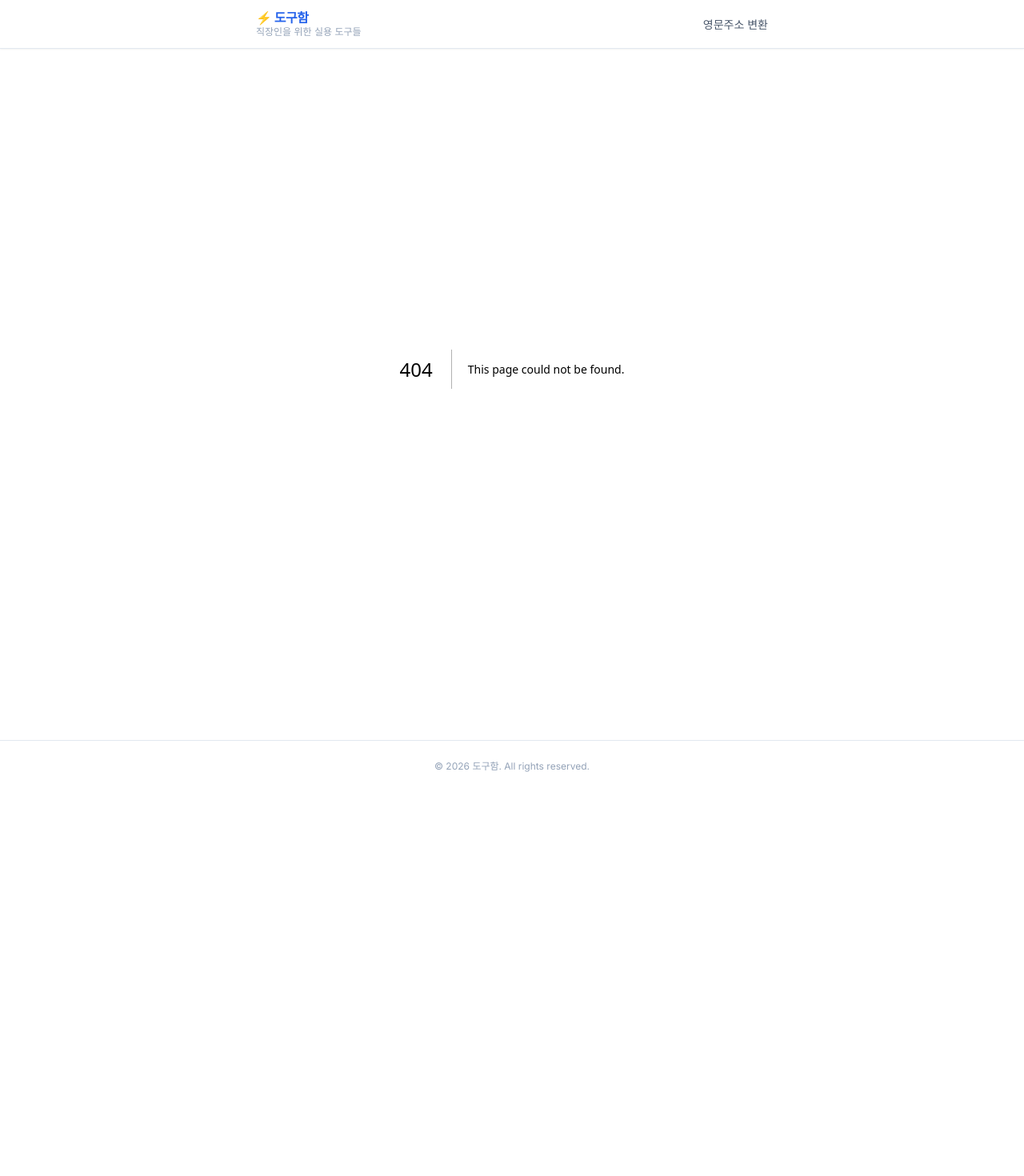
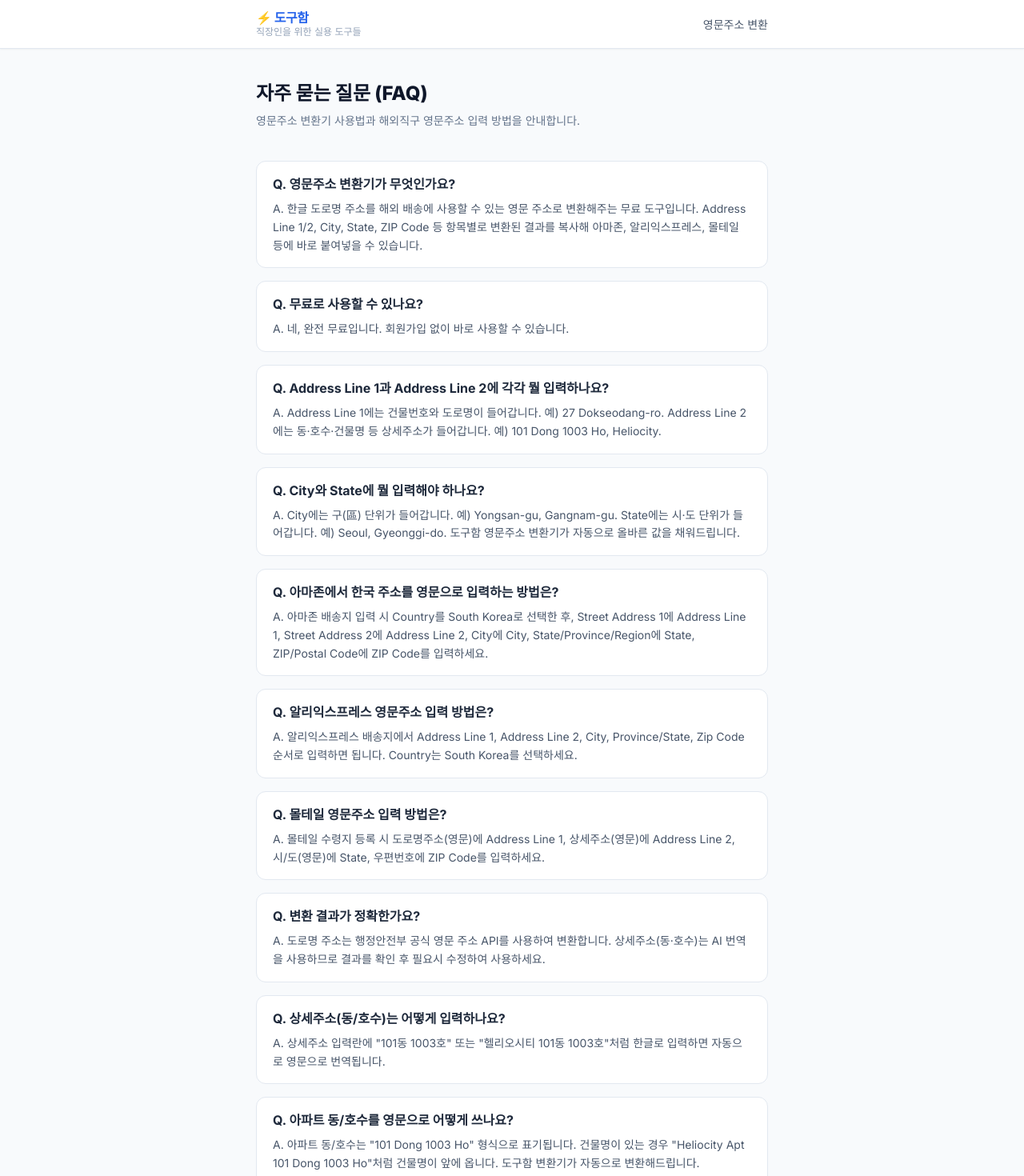
Before and after one commit to briankim9834/addr-converter, a Next.js app: page /address/faq in a window 1280 px wide. Before the commit this address had no page. Shown: the top 1470 px of the page at 80% size. Before the commit the page ends 990 px from the top, so only its background shows below. Built offline with nearby package versions, Linux system fonts and the light colour scheme.

Commit message:
feat: FAQ 페이지 추가 (JSON-LD 구조화 데이터 포함)

```diff
--- /dev/null
+++ b/app/address/faq/page.tsx
@@ -0,0 +1,106 @@
+import type { Metadata } from 'next'
+import Link from 'next/link'
+
+export const metadata: Metadata = {
+  title: '영문주소 변환 자주 묻는 질문 (FAQ) — 도구함',
+  description:
+    '영문주소 변환기 사용법, 아마존·알리익스프레스·몰테일 주소 입력 방법 등 자주 묻는 질문에 답합니다.',
+  alternates: { canonical: 'https://doguham.kr/address/faq' },
+  openGraph: {
+    title: '영문주소 변환 자주 묻는 질문 (FAQ)',
+    description: '영문주소 변환기 사용법과 해외직구 영문주소 입력 방법을 안내합니다.',
+    url: 'https://doguham.kr/address/faq',
+  },
+}
+
+const faqs = [
+  {
+    q: '영문주소 변환기가 무엇인가요?',
+    a: '한글 도로명 주소를 해외 배송에 사용할 수 있는 영문 주소로 변환해주는 무료 도구입니다. Address Line 1/2, City, State, ZIP Code 등 항목별로 변환된 결과를 복사해 아마존, 알리익스프레스, 몰테일 등에 바로 붙여넣을 수 있습니다.',
+  },
+  {
+    q: '무료로 사용할 수 있나요?',
+    a: '네, 완전 무료입니다. 회원가입 없이 바로 사용할 수 있습니다.',
+  },
+  {
+    q: 'Address Line 1과 Address Line 2에 각각 뭘 입력하나요?',
+    a: 'Address Line 1에는 건물번호와 도로명이 들어갑니다. 예) 27 Dokseodang-ro. Address Line 2에는 동·호수·건물명 등 상세주소가 들어갑니다. 예) 101 Dong 1003 Ho, Heliocity.',
+  },
+  {
+    q: 'City와 State에 뭘 입력해야 하나요?',
+    a: 'City에는 구(區) 단위가 들어갑니다. 예) Yongsan-gu, Gangnam-gu. State에는 시·도 단위가 들어갑니다. 예) Seoul, Gyeonggi-do. 도구함 영문주소 변환기가 자동으로 올바른 값을 채워드립니다.',
+  },
+  {
+    q: '아마존에서 한국 주소를 영문으로 입력하는 방법은?',
+    a: '아마존 배송지 입력 시 Country를 South Korea로 선택한 후, Street Address 1에 Address Line 1, Street Address 2에 Address Line 2, City에 City, State/Province/Region에 State, ZIP/Postal Code에 ZIP Code를 입력하세요.',
+  },
+  {
+    q: '알리익스프레스 영문주소 입력 방법은?',
+    a: '알리익스프레스 배송지에서 Address Line 1, Address Line 2, City, Province/State, Zip Code 순서로 입력하면 됩니다. Country는 South Korea를 선택하세요.',
+  },
+  {
+    q: '몰테일 영문주소 입력 방법은?',
+    a: '몰테일 수령지 등록 시 도로명주소(영문)에 Address Line 1, 상세주소(영문)에 Address Line 2, 시/도(영문)에 State, 우편번호에 ZIP Code를 입력하세요.',
+  },
+  {
+    q: '변환 결과가 정확한가요?',
+    a: '도로명 주소는 행정안전부 공식 영문 주소 API를 사용하여 변환합니다. 상세주소(동·호수)는 AI 번역을 사용하므로 결과를 확인 후 필요시 수정하여 사용하세요.',
+  },
+  {
+    q: '상세주소(동/호수)는 어떻게 입력하나요?',
+    a: '상세주소 입력란에 "101동 1003호" 또는 "헬리오시티 101동 1003호"처럼 한글로 입력하면 자동으로 영문으로 번역됩니다.',
+  },
+  {
+    q: '아파트 동/호수를 영문으로 어떻게 쓰나요?',
+    a: '아파트 동/호수는 "101 Dong 1003 Ho" 형식으로 표기됩니다. 건물명이 있는 경우 "Heliocity Apt 101 Dong 1003 Ho"처럼 건물명이 앞에 옵니다. 도구함 변환기가 자동으로 변환해드립니다.',
+  },
+]
+
+const jsonLd = {
+  '@context': 'https://schema.org',
+  '@type': 'FAQPage',
+  mainEntity: faqs.map(({ q, a }) => ({
+    '@type': 'Question',
+    name: q,
+    acceptedAnswer: { '@type': 'Answer', text: a },
+  })),
+}
+
+export default function FaqPage() {
+  return (
+    <>
+      <script
+        type="application/ld+json"
+        dangerouslySetInnerHTML={{ __html: JSON.stringify(jsonLd) }}
+      />
+      <div className="max-w-2xl mx-auto px-4 py-10">
+        <h1 className="text-2xl font-extrabold text-slate-900 mb-2">
+          자주 묻는 질문 (FAQ)
+        </h1>
+        <p className="text-slate-500 text-sm mb-10">
+          영문주소 변환기 사용법과 해외직구 영문주소 입력 방법을 안내합니다.
+        </p>
+
+        <div className="grid gap-4">
+          {faqs.map(({ q, a }) => (
+            <div key={q} className="bg-white border border-slate-200 rounded-xl px-5 py-4">
+              <p className="font-bold text-slate-800 mb-2">Q. {q}</p>
+              <p className="text-sm text-slate-600 leading-relaxed">A. {a}</p>
+            </div>
+          ))}
+        </div>
+
+        <div className="mt-10 bg-blue-50 border border-blue-200 rounded-xl p-6 text-center">
+          <p className="font-bold text-slate-800 mb-1">지금 바로 변환해보세요</p>
+          <p className="text-sm text-slate-500 mb-4">무료로 사용할 수 있어요</p>
+          <Link
+            href="/address"
+            className="inline-block bg-blue-600 text-white font-bold px-8 py-3 rounded-xl hover:bg-blue-700 transition-colors"
+          >
+            🗺️ 영문주소 변환하기
+          </Link>
+        </div>
+      </div>
+    </>
+  )
+}
```
